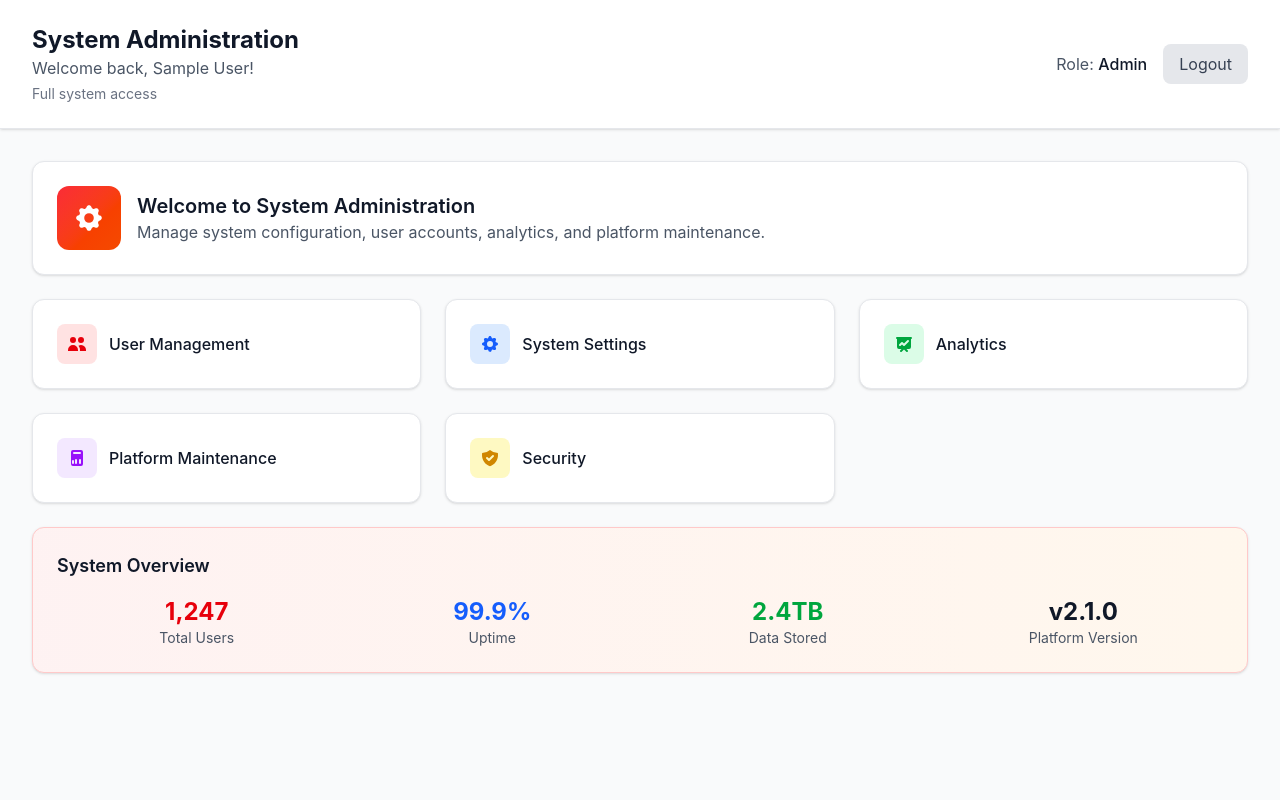
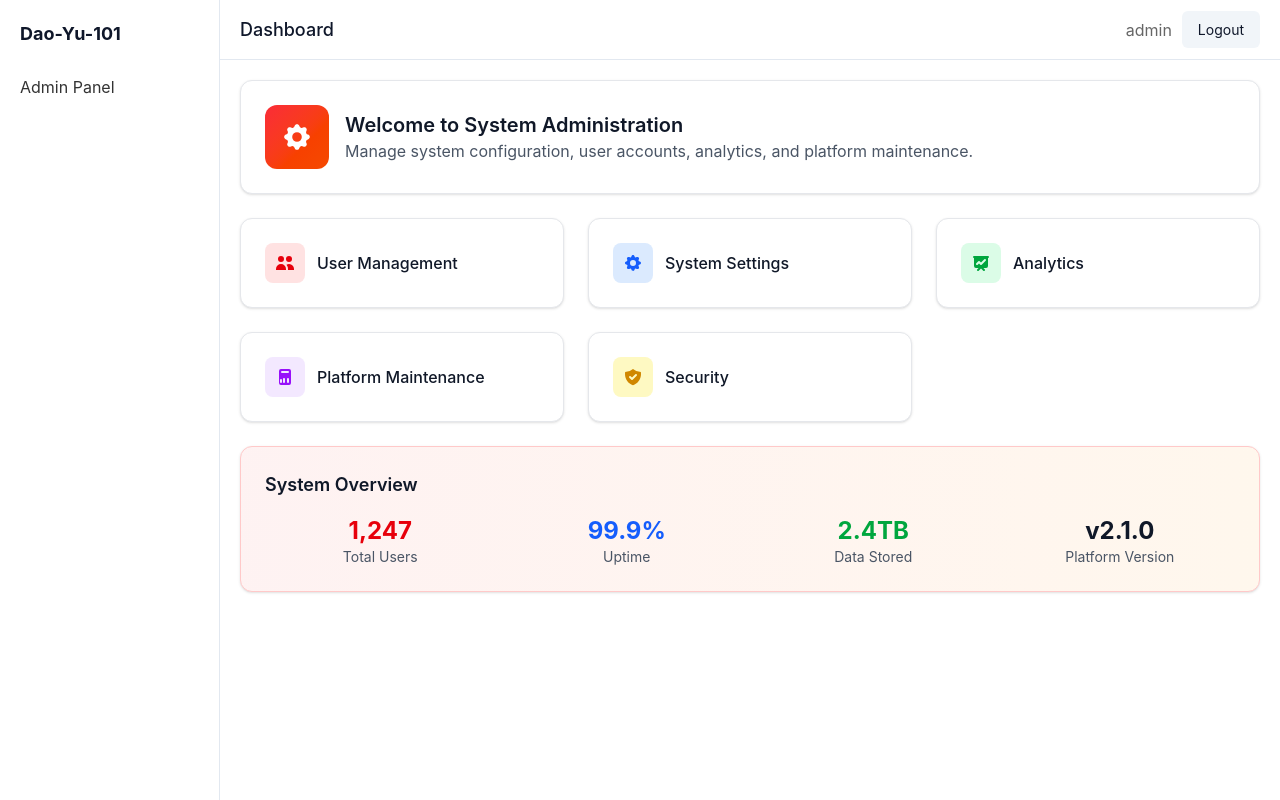
Before and after one commit to 7miwork/Dao-Yu-101-kebei, a React (Vite) app: page /#/dashboard/admin in a window 1280 px wide. Built offline with nearby package versions, Linux system fonts and the light colour scheme; sample sign-in values are in the browser's storage.

Commit message:
feat: dashboard layout system with sidebar and header

```diff
--- /dev/null
+++ b/src/components/Header.jsx
@@ -0,0 +1,34 @@
+export default function Header({ user, logout }) {
+  return (
+    <header style={{
+      height: "60px",
+      borderBottom: "1px solid #E2E8F0",
+      display: "flex",
+      alignItems: "center",
+      justifyContent: "space-between",
+      padding: "0 20px",
+      backgroundColor: "#fff"
+    }}>
+      <div style={{ fontSize: "18px", fontWeight: "500" }}>Dashboard</div>
+
+      <div style={{ display: "flex", alignItems: "center" }}>
+        <span style={{ marginRight: "10px", color: "#666" }}>
+          {user?.role}
+        </span>
+        <button
+          onClick={logout}
+          style={{
+            padding: "8px 16px",
+            backgroundColor: "#f1f5f9",
+            border: "none",
+            borderRadius: "6px",
+            cursor: "pointer",
+            fontSize: "14px"
+          }}
+        >
+          Logout
+        </button>
+      </div>
+    </header>
+  );
+}
--- /dev/null
+++ b/src/components/Sidebar.jsx
@@ -0,0 +1,46 @@
+export default function Sidebar({ user }) {
+  const role = user?.role;
+
+  return (
+    <aside style={{
+      width: "220px",
+      borderRight: "1px solid #E2E8F0",
+      padding: "20px",
+      backgroundColor: "#fff"
+    }}>
+      <h2 style={{ marginBottom: "20px", fontSize: "18px", fontWeight: "bold" }}>Dao-Yu-101</h2>
+
+      <nav style={{ display: "flex", flexDirection: "column", gap: "10px" }}>
+        {role === "student" && (
+          <>
+            <a href="/#/dashboard/student" style={{ textDecoration: "none", color: "#333", padding: "8px 0" }}>Overview</a>
+          </>
+        )}
+
+        {role === "teacher" && (
+          <>
+            <a href="/#/dashboard/teacher" style={{ textDecoration: "none", color: "#333", padding: "8px 0" }}>Classes</a>
+          </>
+        )}
+
+        {role === "parent" && (
+          <>
+            <a href="/#/dashboard/parent" style={{ textDecoration: "none", color: "#333", padding: "8px 0" }}>Child Progress</a>
+          </>
+        )}
+
+        {role === "school" && (
+          <>
+            <a href="/#/dashboard/school" style={{ textDecoration: "none", color: "#333", padding: "8px 0" }}>School Panel</a>
+          </>
+        )}
+
+        {role === "admin" && (
+          <>
+            <a href="/#/dashboard/admin" style={{ textDecoration: "none", color: "#333", padding: "8px 0" }}>Admin Panel</a>
+          </>
+        )}
+      </nav>
+    </aside>
+  );
+}
--- /dev/null
+++ b/src/layouts/DashboardLayout.jsx
@@ -0,0 +1,18 @@
+import Sidebar from "../components/Sidebar";
+import Header from "../components/Header";
+
+export default function DashboardLayout({ user, logout, children }) {
+  return (
+    <div style={{ display: "flex", height: "100vh" }}>
+      <Sidebar user={user} />
+
+      <div style={{ flex: 1, display: "flex", flexDirection: "column" }}>
+        <Header user={user} logout={logout} />
+
+        <main style={{ padding: "20px", overflow: "auto" }}>
+          {children}
+        </main>
+      </div>
+    </div>
+  );
+}
--- a/src/pages/dashboard/admin.jsx
+++ b/src/pages/dashboard/admin.jsx
@@ -1,37 +1,12 @@
 import React from 'react';
+import DashboardLayout from '../../layouts/DashboardLayout';
 import { useAuth } from '../../auth/useAuth';
 
 const AdminDashboard = () => {
   const { user, logout } = useAuth();
 
   return (
-    <div className="min-h-screen bg-gray-50">
-      {/* Header */}
-      <div className="bg-white shadow-sm border-b border-gray-200">
-        <div className="max-w-7xl mx-auto px-4 sm:px-6 lg:px-8 py-6">
-          <div className="flex items-center justify-between">
-            <div>
-              <h1 className="text-2xl font-bold text-gray-900">System Administration</h1>
-              <p className="text-gray-600">Welcome back, {user?.name}!</p>
-              <p className="text-sm text-gray-500 mt-1">Full system access</p>
-            </div>
-            <div className="flex items-center space-x-4">
-              <span className="text-gray-600">
-                Role: <span className="font-medium text-gray-900 capitalize">{user?.role}</span>
-              </span>
-              <button
-                onClick={logout}
-                className="bg-gray-200 text-gray-700 px-4 py-2 rounded-lg hover:bg-gray-300 transition-colors"
-              >
-                Logout
-              </button>
-            </div>
-          </div>
-        </div>
-      </div>
-
-      {/* Main Content */}
-      <div className="max-w-7xl mx-auto px-4 sm:px-6 lg:px-8 py-8">
+    <DashboardLayout user={user} logout={logout}>
       <div className="grid md:grid-cols-2 lg:grid-cols-3 gap-6">
         {/* Welcome Card */}
         <div className="bg-white rounded-xl shadow-sm border border-gray-200 p-6 md:col-span-2 lg:col-span-3">
@@ -135,8 +110,7 @@ const AdminDashboard = () => {
           </div>
         </div>
       </div>
-      </div>
-    </div>
+    </DashboardLayout>
   );
 };
 
--- a/src/pages/dashboard/parent.jsx
+++ b/src/pages/dashboard/parent.jsx
@@ -1,39 +1,12 @@
 import React from 'react';
+import DashboardLayout from '../../layouts/DashboardLayout';
 import { useAuth } from '../../auth/useAuth';
 
 const ParentDashboard = () => {
   const { user, logout } = useAuth();
 
   return (
-    <div className="min-h-screen bg-gray-50">
-      {/* Header */}
-      <div className="bg-white shadow-sm border-b border-gray-200">
-        <div className="max-w-7xl mx-auto px-4 sm:px-6 lg:px-8 py-6">
-          <div className="flex items-center justify-between">
-            <div>
-              <h1 className="text-2xl font-bold text-gray-900">Parent Dashboard</h1>
-              <p className="text-gray-600">Welcome back, {user?.name}!</p>
-              {user?.children && (
-                <p className="text-sm text-gray-500 mt-1">Children: {user.children.join(', ')}</p>
-              )}
-            </div>
-            <div className="flex items-center space-x-4">
-              <span className="text-gray-600">
-                Role: <span className="font-medium text-gray-900 capitalize">{user?.role}</span>
-              </span>
-              <button
-                onClick={logout}
-                className="bg-gray-200 text-gray-700 px-4 py-2 rounded-lg hover:bg-gray-300 transition-colors"
-              >
-                Logout
-              </button>
-            </div>
-          </div>
-        </div>
-      </div>
-
-      {/* Main Content */}
-      <div className="max-w-7xl mx-auto px-4 sm:px-6 lg:px-8 py-8">
+    <DashboardLayout user={user} logout={logout}>
       <div className="grid md:grid-cols-2 lg:grid-cols-3 gap-6">
         {/* Welcome Card */}
         <div className="bg-white rounded-xl shadow-sm border border-gray-200 p-6 md:col-span-2 lg:col-span-3">
@@ -125,8 +98,7 @@ const ParentDashboard = () => {
           </div>
         </div>
       </div>
-      </div>
-    </div>
+    </DashboardLayout>
   );
 };
 
--- a/src/pages/dashboard/school.jsx
+++ b/src/pages/dashboard/school.jsx
@@ -1,39 +1,12 @@
 import React from 'react';
+import DashboardLayout from '../../layouts/DashboardLayout';
 import { useAuth } from '../../auth/useAuth';
 
 const SchoolDashboard = () => {
   const { user, logout } = useAuth();
 
   return (
-    <div className="min-h-screen bg-gray-50">
-      {/* Header */}
-      <div className="bg-white shadow-sm border-b border-gray-200">
-        <div className="max-w-7xl mx-auto px-4 sm:px-6 lg:px-8 py-6">
-          <div className="flex items-center justify-between">
-            <div>
-              <h1 className="text-2xl font-bold text-gray-900">School Administration</h1>
-              <p className="text-gray-600">Welcome back, {user?.name}!</p>
-              {user?.institutionType && (
-                <p className="text-sm text-gray-500 mt-1">Institution Type: {user.institutionType}</p>
-              )}
-            </div>
-            <div className="flex items-center space-x-4">
-              <span className="text-gray-600">
-                Role: <span className="font-medium text-gray-900 capitalize">{user?.role}</span>
-              </span>
-              <button
-                onClick={logout}
-                className="bg-gray-200 text-gray-700 px-4 py-2 rounded-lg hover:bg-gray-300 transition-colors"
-              >
-                Logout
-              </button>
-            </div>
-          </div>
-        </div>
-      </div>
-
-      {/* Main Content */}
-      <div className="max-w-7xl mx-auto px-4 sm:px-6 lg:px-8 py-8">
+    <DashboardLayout user={user} logout={logout}>
       <div className="grid md:grid-cols-2 lg:grid-cols-3 gap-6">
         {/* Welcome Card */}
         <div className="bg-white rounded-xl shadow-sm border border-gray-200 p-6 md:col-span-2 lg:col-span-3">
@@ -125,8 +98,7 @@ const SchoolDashboard = () => {
           </div>
         </div>
       </div>
-      </div>
-    </div>
+    </DashboardLayout>
   );
 };
 
--- a/src/pages/dashboard/student.jsx
+++ b/src/pages/dashboard/student.jsx
@@ -1,39 +1,12 @@
 import React from 'react';
+import DashboardLayout from '../../layouts/DashboardLayout';
 import { useAuth } from '../../auth/useAuth';
 
 const StudentDashboard = () => {
   const { user, logout } = useAuth();
 
   return (
-    <div className="min-h-screen bg-gray-50">
-      {/* Header */}
-      <div className="bg-white shadow-sm border-b border-gray-200">
-        <div className="max-w-7xl mx-auto px-4 sm:px-6 lg:px-8 py-6">
-          <div className="flex items-center justify-between">
-            <div>
-              <h1 className="text-2xl font-bold text-gray-900">Student Dashboard</h1>
-              <p className="text-gray-600">Welcome back, {user?.name}!</p>
-              {user?.className && (
-                <p className="text-sm text-gray-500 mt-1">Class: {user.className}</p>
-              )}
-            </div>
-            <div className="flex items-center space-x-4">
-              <span className="text-gray-600">
-                Role: <span className="font-medium text-gray-900 capitalize">{user?.role}</span>
-              </span>
-              <button
-                onClick={logout}
-                className="bg-gray-200 text-gray-700 px-4 py-2 rounded-lg hover:bg-gray-300 transition-colors"
-              >
-                Logout
-              </button>
-            </div>
-          </div>
-        </div>
-      </div>
-
-      {/* Main Content */}
-      <div className="max-w-7xl mx-auto px-4 sm:px-6 lg:px-8 py-8">
+    <DashboardLayout user={user} logout={logout}>
       <div className="grid md:grid-cols-2 lg:grid-cols-3 gap-6">
         {/* Welcome Card */}
         <div className="bg-white rounded-xl shadow-sm border border-gray-200 p-6 md:col-span-2 lg:col-span-3">
@@ -113,8 +86,7 @@ const StudentDashboard = () => {
           </div>
         </div>
       </div>
-      </div>
-    </div>
+    </DashboardLayout>
   );
 };
 
--- a/src/pages/dashboard/teacher.jsx
+++ b/src/pages/dashboard/teacher.jsx
@@ -1,39 +1,12 @@
 import React from 'react';
+import DashboardLayout from '../../layouts/DashboardLayout';
 import { useAuth } from '../../auth/useAuth';
 
 const TeacherDashboard = () => {
   const { user, logout } = useAuth();
 
   return (
-    <div className="min-h-screen bg-gray-50">
-      {/* Header */}
-      <div className="bg-white shadow-sm border-b border-gray-200">
-        <div className="max-w-7xl mx-auto px-4 sm:px-6 lg:px-8 py-6">
-          <div className="flex items-center justify-between">
-            <div>
-              <h1 className="text-2xl font-bold text-gray-900">Teacher Dashboard</h1>
-              <p className="text-gray-600">Welcome back, {user?.name}!</p>
-              {user?.department && (
-                <p className="text-sm text-gray-500 mt-1">Department: {user.department}</p>
-              )}
-            </div>
-            <div className="flex items-center space-x-4">
-              <span className="text-gray-600">
-                Role: <span className="font-medium text-gray-900 capitalize">{user?.role}</span>
-              </span>
-              <button
-                onClick={logout}
-                className="bg-gray-200 text-gray-700 px-4 py-2 rounded-lg hover:bg-gray-300 transition-colors"
-              >
-                Logout
-              </button>
-            </div>
-          </div>
-        </div>
-      </div>
-
-      {/* Main Content */}
-      <div className="max-w-7xl mx-auto px-4 sm:px-6 lg:px-8 py-8">
+    <DashboardLayout user={user} logout={logout}>
       <div className="grid md:grid-cols-2 lg:grid-cols-3 gap-6">
         {/* Welcome Card */}
         <div className="bg-white rounded-xl shadow-sm border border-gray-200 p-6 md:col-span-2 lg:col-span-3">
@@ -125,8 +98,7 @@ const TeacherDashboard = () => {
           </div>
         </div>
       </div>
-      </div>
-    </div>
+    </DashboardLayout>
   );
 };
 
```
Lines whose indentation alone changed are shown as unchanged.
